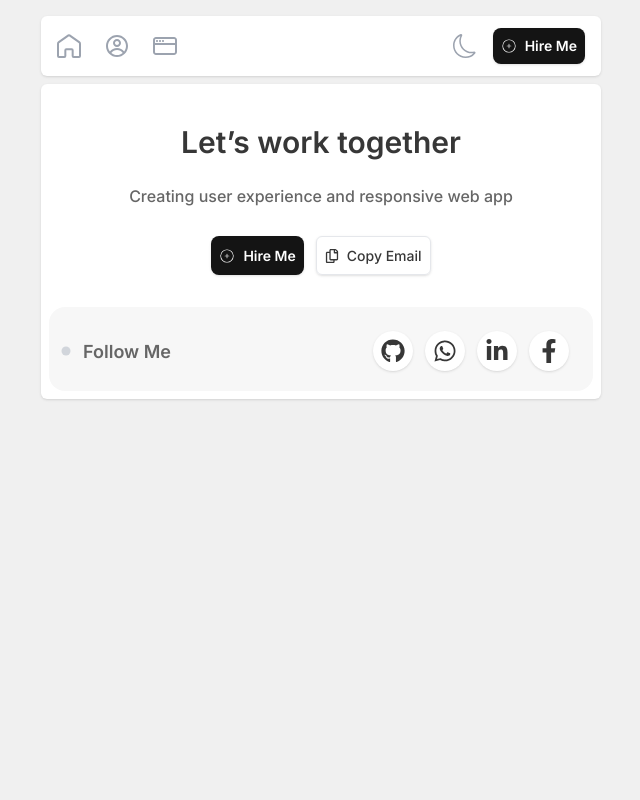
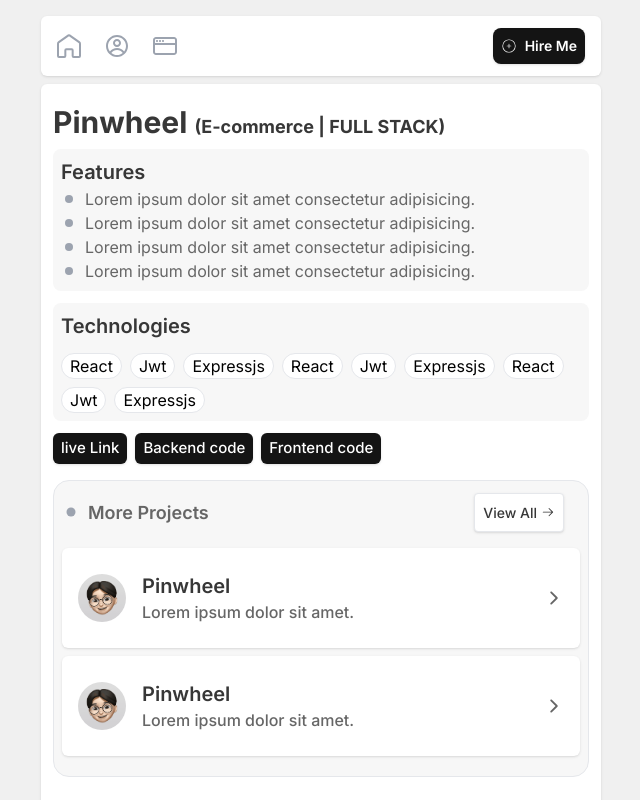
Before and after one commit to asadullah055/personal-portfolio, a React (Vite) app: page /project/1 in a window 1280 px wide. Shown: the top 800 px of the page, without its empty margins (319-959 px from the left). Built offline with nearby package versions, Linux system fonts and the light colour scheme.

Commit message:
working project page

```diff
--- a/src/App.jsx
+++ b/src/App.jsx
@@ -6,6 +6,7 @@ import About from "./pages/About";
 import Contact from "./pages/Contact";
 import Home from "./pages/Home";
 import Project from "./pages/Project";
+import ProjectDetails from "./pages/ProjectDetails";
 
 const App = () => {
   return (
@@ -18,6 +19,7 @@ const App = () => {
             <Route path="/" element={<Home />} />
             <Route path="/about" element={<About />} />
             <Route path="/project" element={<Project />} />
+            <Route path="/project/:id" element={<ProjectDetails />} />
             <Route path="/contact" element={<Contact />} />
           </Routes>
           <Footer />
--- a/src/components/Navigation.jsx
+++ b/src/components/Navigation.jsx
@@ -1,5 +1,4 @@
 import React from "react";
-import { BsMoon } from "react-icons/bs";
 import { CgBrowser, CgProfile } from "react-icons/cg";
 import { GrHomeRounded } from "react-icons/gr";
 import { Link } from "react-router-dom";
@@ -32,9 +31,9 @@ const Navigation = () => {
         <div>
           <li className="flex items-center space-x-4">
             {/* Dark Mode Toggle */}
-            <button className="text-2xl text-gray-400">
+            {/* <button className="text-2xl text-gray-400">
               <BsMoon />
-            </button>
+            </button> */}
 
             {/* Hire Me Button */}
             <HireMeButton />
--- a/src/pages/Contact.jsx
+++ b/src/pages/Contact.jsx
@@ -45,7 +45,10 @@ const Contact = () => {
             rows={10}
             placeholder="Message"
           ></textarea>
-          <button className="w-full bg-[#141414] text-white font-semibold text-[16px] rounded-md p-3 mt-2">
+          <button
+            disabled
+            className="w-full bg-[#141414] text-white font-semibold text-[16px] rounded-md p-3 mt-2"
+          >
             Submit
           </button>
         </form>
--- a/src/pages/Project.jsx
+++ b/src/pages/Project.jsx
@@ -1,6 +1,7 @@
 import React from "react";
 import { GoDotFill } from "react-icons/go";
-
+import { IoIosArrowForward } from "react-icons/io";
+import { Link } from "react-router-dom";
 const Project = () => {
   return (
     <div className="pt-3 px-3">
@@ -11,6 +12,63 @@ const Project = () => {
         </span>{" "}
         Project
       </h2>
+      <h3 className="text-3xl font-bold leading-tight text-[#373737] mt-6">
+        My Works
+      </h3>
+      <p className="text-[#666666] text-[18px] text-justify pt-3">
+        Discover my portfolio, where purposeful interfaces meet captivating
+        design. As a skilled MERN developer, my work focuses on crafting
+        seamless full-stack applications that enhance user experiences and
+        inspire innovation.
+      </p>
+      <div className="border bg-[#F7F7F7] rounded-2xl mt-5">
+        {/* my all projects  */}
+        <div className="bg-white p-4 py-6 m-2 rounded-md shadow">
+          <Link to="#" className="flex justify-between items-center">
+            <div className="flex items-center gap-2">
+              <div className="h-12 w-12 bg-gray-200 rounded-full text-4xl text-[#373737] font-bold grid place-items-center">
+                A
+              </div>
+              <div className="ps-2">
+                <h3 className="text-xl font-semibold text-[#373737]">
+                  Pinwheel
+                </h3>
+                <p className="text-[#666666] font-medium">
+                  Lorem ipsum dolor sit amet.
+                </p>
+              </div>
+            </div>
+            <div className="text-[20px] text-[#666666]">
+              <IoIosArrowForward />
+            </div>
+          </Link>
+        </div>
+        <div className="bg-white p-4 py-6 m-2 rounded-md shadow">
+          <Link to="#" className="flex justify-between items-center">
+            <div className="flex items-center gap-2">
+              {/*  <img
+                className="h-12 w-12 rounded-full"
+                src={profileImage}
+                alt="img"
+              /> */}
+              <div className="h-12 w-12 bg-gray-200 rounded-full text-4xl text-[#373737] font-bold grid place-items-center">
+                A
+              </div>
+              <div className="ps-2">
+                <h3 className="text-xl font-semibold text-[#373737]">
+                  Pinwheel
+                </h3>
+                <p className="text-[#666666] font-medium">
+                  Lorem ipsum dolor sit amet.
+                </p>
+              </div>
+            </div>
+            <div className="text-[20px] text-[#666666]">
+              <IoIosArrowForward />
+            </div>
+          </Link>
+        </div>
+      </div>
     </div>
   );
 };
--- /dev/null
+++ b/src/pages/ProjectDetails.jsx
@@ -0,0 +1,160 @@
+import React from "react";
+import { GoArrowRight, GoDotFill } from "react-icons/go";
+import { IoIosArrowForward } from "react-icons/io";
+import { Link } from "react-router-dom";
+import profileImage from "../assets/image/pic.png";
+const ProjectDetails = () => {
+  return (
+    <div className="pt-3 px-1">
+      <h2 className="text-[#373737] text-3xl font-bold pb-2">
+        <span>Pinwheel</span>{" "}
+        <span className="text-lg">(E-commerce | FULL STACK)</span>
+      </h2>
+      <div className="bg-[#f7f7f7] p-2 rounded-lg">
+        <p className="text-[20px] font-semibold text-[#373737]">Features</p>
+        <ul>
+          <li className="text-[#666] flex gap-1 items-center ">
+            <span className="text-gray-400 me-1">
+              <GoDotFill />
+            </span>
+            Lorem ipsum dolor sit amet consectetur adipisicing.
+          </li>
+          <li className="text-[#666] flex gap-1 items-center ">
+            <span className="text-gray-400 me-1">
+              <GoDotFill />
+            </span>
+            Lorem ipsum dolor sit amet consectetur adipisicing.
+          </li>
+          <li className="text-[#666] flex gap-1 items-center ">
+            <span className="text-gray-400 me-1">
+              <GoDotFill />
+            </span>
+            Lorem ipsum dolor sit amet consectetur adipisicing.
+          </li>
+          <li className="text-[#666] flex gap-1 items-center ">
+            <span className="text-gray-400 me-1">
+              <GoDotFill />
+            </span>
+            Lorem ipsum dolor sit amet consectetur adipisicing.
+          </li>
+        </ul>
+      </div>
+      <div className="bg-[#f7f7f7] p-2 rounded-lg mt-3">
+        <p className="text-[20px] font-semibold text-[#373737]">Technologies</p>
+        <ul className="flex gap-2 flex-wrap pt-3">
+          <li className="capitalize border px-2 rounded-full bg-white">
+            React
+          </li>
+          <li className="capitalize border px-2 rounded-full bg-white">jwt</li>
+          <li className="capitalize border px-2 rounded-full bg-white">
+            expressjs
+          </li>
+          <li className="capitalize border px-2 rounded-full bg-white">
+            React
+          </li>
+          <li className="capitalize border px-2 rounded-full bg-white">jwt</li>
+          <li className="capitalize border px-2 rounded-full bg-white">
+            expressjs
+          </li>
+          <li className="capitalize border px-2 rounded-full bg-white">
+            React
+          </li>
+          <li className="capitalize border px-2 rounded-full bg-white">jwt</li>
+          <li className="capitalize border px-2 rounded-full bg-white">
+            expressjs
+          </li>
+        </ul>
+      </div>
+      <div className="flex gap-2 mt-3 ">
+        <Link
+          target="_blank"
+          className="bg-[#141414] text-white px-2 py-1 rounded-md font-medium shadow hover:shadow-[0px_0px_1px_3px_rgba(0,_0,_0,_0.2)] transition-all duration-300 ease-in-out text-[15px]"
+          to="#"
+        >
+          live Link
+        </Link>
+        <Link
+          target="_blank"
+          className="bg-[#141414] text-white px-2 py-1 rounded-md font-medium shadow hover:shadow-[0px_0px_1px_3px_rgba(0,_0,_0,_0.2)] transition-all duration-300 ease-in-out text-[15px]"
+          to="#"
+        >
+          Backend code
+        </Link>
+        <Link
+          target="_blank"
+          className="bg-[#141414] text-white px-2 py-1 rounded-md font-medium shadow hover:shadow-[0px_0px_1px_3px_rgba(0,_0,_0,_0.2)] transition-all duration-300 ease-in-out text-[15px]"
+          to="#"
+        >
+          Frontend code
+        </Link>
+      </div>
+      <div className="border bg-[#F7F7F7] rounded-2xl pt-1 pb-3 mt-4">
+        <div className="flex justify-between items-center p-2">
+          <h2 className="flex justify-between items-center text-[#666666] font-semibold text-[18px]">
+            {" "}
+            <span className="text-gray-400 me-2">
+              <GoDotFill />
+            </span>{" "}
+            More Projects
+          </h2>
+          <Link
+            to="/project"
+            className="border shadow rounded p-2 me-4 bg-white flex gap-1 justify-center items-center font-medium text-[#373737] text-[14px]"
+          >
+            View All
+            <span className="font-bold">
+              <GoArrowRight />
+            </span>{" "}
+          </Link>
+        </div>
+        {/* my all projects  */}
+        <div className="bg-white p-4 py-6 m-2 rounded-md shadow">
+          <Link to="#" className="flex justify-between items-center">
+            <div className="flex items-center gap-2">
+              <img
+                className="h-12 w-12 rounded-full"
+                src={profileImage}
+                alt="img"
+              />
+              <div className="ps-2">
+                <h3 className="text-xl font-semibold text-[#373737]">
+                  Pinwheel
+                </h3>
+                <p className="text-[#666666] font-medium">
+                  Lorem ipsum dolor sit amet.
+                </p>
+              </div>
+            </div>
+            <div className="text-[20px] text-[#666666]">
+              <IoIosArrowForward />
+            </div>
+          </Link>
+        </div>
+        <div className="bg-white p-4 py-6 m-2 rounded-md shadow">
+          <Link to="#" className="flex justify-between items-center">
+            <div className="flex items-center gap-2">
+              <img
+                className="h-12 w-12 rounded-full"
+                src={profileImage}
+                alt="img"
+              />
+              <div className="ps-2">
+                <h3 className="text-xl font-semibold text-[#373737]">
+                  Pinwheel
+                </h3>
+                <p className="text-[#666666] font-medium">
+                  Lorem ipsum dolor sit amet.
+                </p>
+              </div>
+            </div>
+            <div className="text-[20px] text-[#666666]">
+              <IoIosArrowForward />
+            </div>
+          </Link>
+        </div>
+      </div>
+    </div>
+  );
+};
+
+export default ProjectDetails;
```
